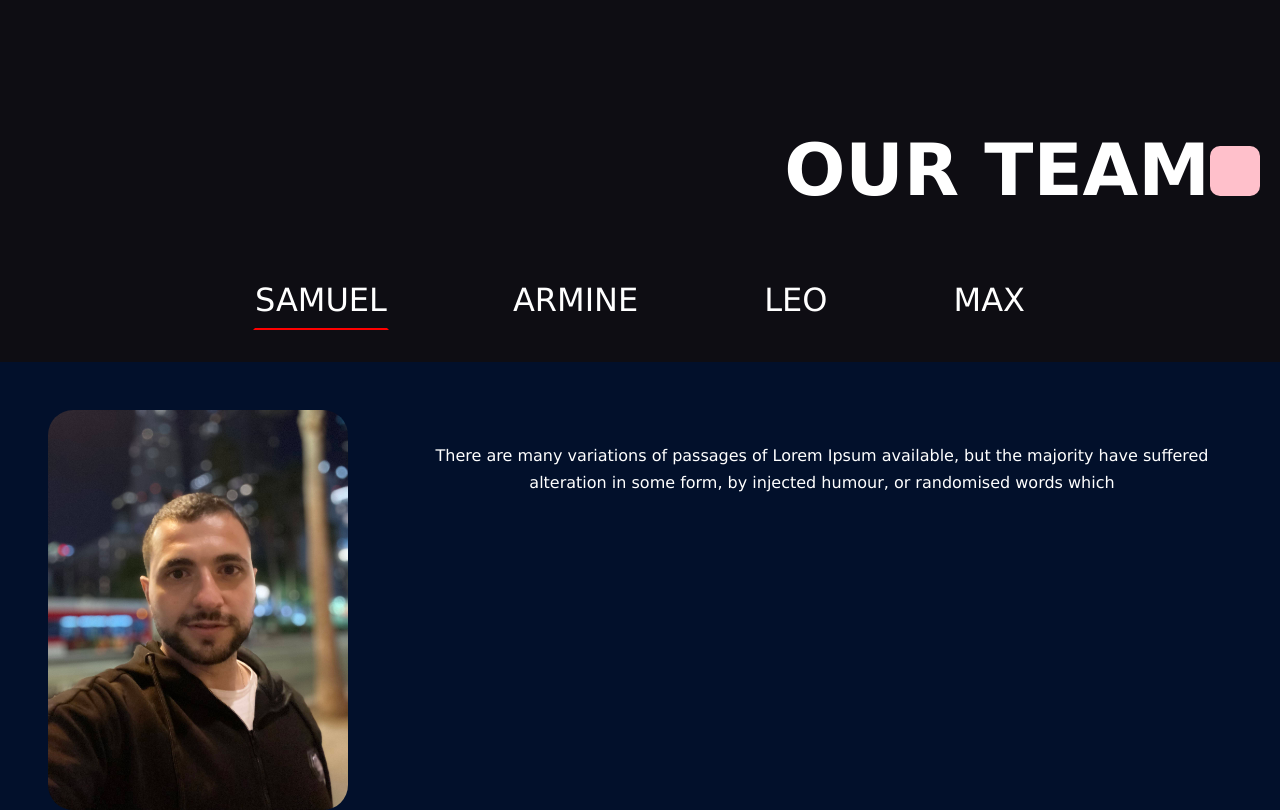
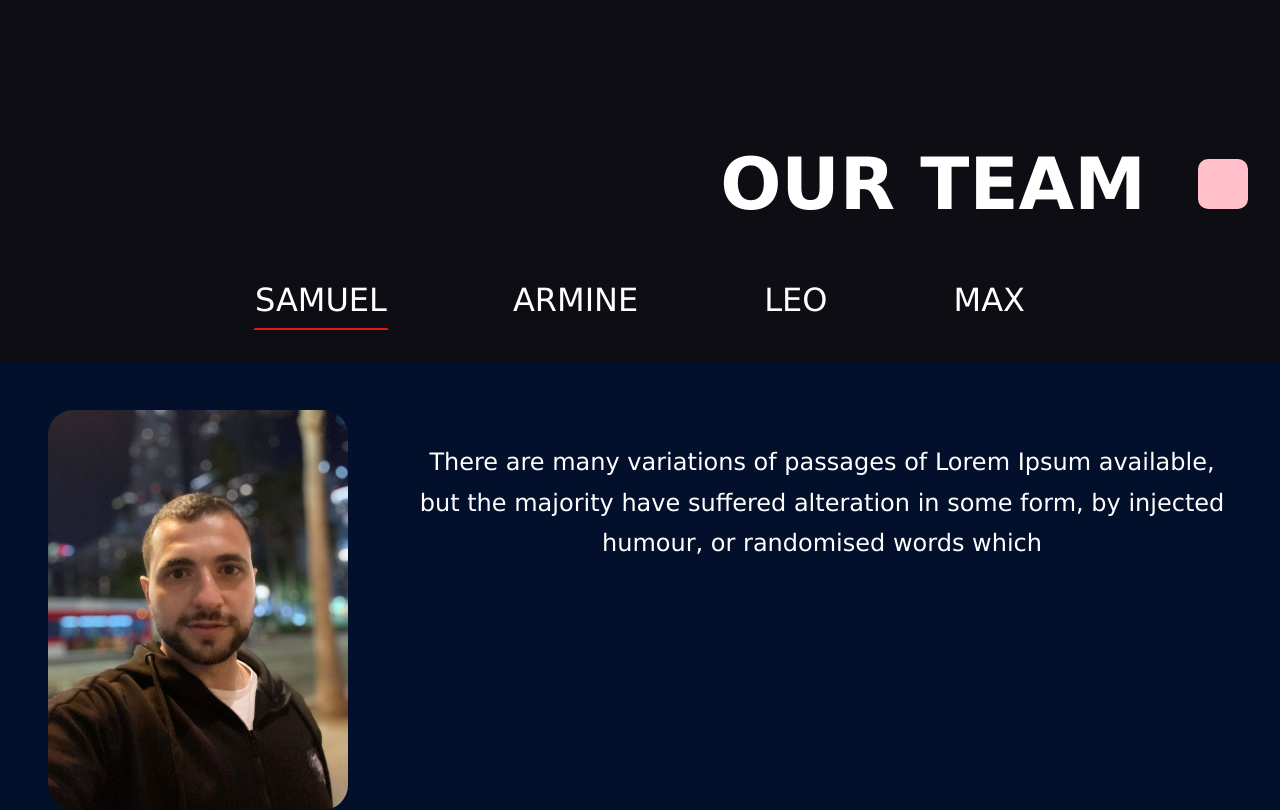
Before and after one commit to sukiasian/airweb, a React app: page / in a window 1280 px wide. Shown: the part 1300-2110 px from the top of the page. Built offline with nearby package versions, Linux system fonts and the light colour scheme.

Commit message:
ADAPTIVE / ALL
Bad adaptation for phone

```diff
--- a/src/pages/LandingPage/OurVisionSection/VisionCards.tsx
+++ b/src/pages/LandingPage/OurVisionSection/VisionCards.tsx
@@ -24,13 +24,10 @@ const VisionCards = (): JSX.Element => {
     return <div className="vision-cards margin-top-large">
         {visionPoints.map((card, i) => {
             return <React.Fragment key={i}>
-                <WhiteCard image={<div style={{
-                    width: '200px',
-                    display: 'flex',
-                    justifyContent: 'center'
-                }}> <svg width={200}>
-                        <use className='vision-card__image' href={card.image} />
-                    </svg></div>
+                <WhiteCard image={
+                    <svg className='vision-card__image'>
+                        <use href={card.image} />
+                    </svg>
                 } title={card.title} description={card.description} />
             </React.Fragment>;
         })}
--- a/src/sass/base/_typography.scss
+++ b/src/sass/base/_typography.scss
@@ -13,16 +13,47 @@ body {
 	font-size: 4.5rem;
 	line-height: 1.2;
 	text-transform: uppercase;
+
+	@include respond(tab-port) {
+		font-size: 2rem;
+	}
+
+	@include respond(phone) {
+		font-size: 1.1rem;
+	}
+
+	@include respond(tab-land) {
+		font-size: 2.8rem;
+	}
+
 }
 
 .heading--secondary {
 	font-size: 4rem;
 	font-weight: 600;
 	display: inline-block;
+
+	@include respond(tab-port) {
+		font-size: 0.5rem;
 	}
+
+	@include respond(phone) {
+		font-size: 1.5rem;
+	}
+}
+
 .paragraph {
 	&--large {
 		font-size: 2rem;
+	}
+
+
+	@include respond(tab-port) {
+		font-size: 1.7rem;
+	}
+
+	@include respond(phone) {
+		font-size: 1.5rem;
 	}
 }
 
@@ -34,13 +65,31 @@ a {
 .section-heading {
 	display: flex;
 	align-items: center;
+	gap: 20px;
 
 	.red-bullet {
 		width: 50px;
 		height: 50px;
 		background-color: pink;
 		border-radius: 10px;
-		margin-right: 20px;
+		margin: 2rem;
+
+		@include respond(tab-port) {
+			width: 40px;
+			height: 40px;
+			margin: 1.5rem;
+		}
+
+		@include respond(phone) {
+			width: 30px;
+			height: 30px;
+			margin: 1.5rem;
+		}
+
+		@include respond(tab-land) {
+			margin: 2rem;
+		}
+
 	}
 
 	& h1 {
@@ -49,16 +98,22 @@ a {
 }
 
 .paragraph.active {
-	border-bottom: 2px solid red;
+	border-bottom: 2px solid rgb(233, 25, 25);
 }
 
-h1, h2, p, img, button, li {
+h1,
+h2,
+p,
+img,
+button,
+li {
 	-webkit-user-select: none;
 	-moz-user-select: none;
 	-ms-user-select: none;
 	user-select: none;
 }
 
-.background h1, h2 {
+.background h1,
+h2 {
 	color: white;
 }
--- a/src/sass/components/_buttons.scss
+++ b/src/sass/components/_buttons.scss
@@ -13,7 +13,7 @@ button {
 }
 
 .button {
-	font-size:medium;
+	font-size: medium;
 	font-weight: 700;
 	padding: 1.2rem 0.5rem;
 	box-shadow: 0 0 1px 3px rgba(209, 209, 209, 0.2);
@@ -34,12 +34,26 @@ button {
 		a {
 			color: white;
 		}
+
+		@include respond(phone) {
+			padding: 1.2rem 0.5rem;
+			width: 55px;
+			height: 55px;
+			border-radius: 70px;
+		}
 	}
 
 	&--round {
 		width: 150px;
 		height: 150px;
 		border-radius: 200px;
+
+		@include respond(tab-port) {}
+
+		@include respond(phone) {
+			width: 100px;
+			height: 100px
+		}
 	}
 }
 
@@ -60,11 +74,13 @@ button {
 
 @keyframes fadeOutGreenBackground {
 	from {
-    background-color: $color-validator-allowed; /* Starting color (fully opaque red) */
+		background-color: $color-validator-allowed;
+		/* Starting color (fully opaque red) */
 	}
 
 	to {
-    background-color: transparent; /* Ending color (fully transparent red) */
+		background-color: transparent;
+		/* Ending color (fully transparent red) */
 		color: $color-validator-allowed;
 		border: 2px solid $color-validator-allowed;
 	}
@@ -72,11 +88,13 @@ button {
 
 @keyframes fadeOutBlueBackground {
 	from {
-    background-color: $color-primary-blue; /* Starting color (fully opaque red) */
+		background-color: $color-primary-blue;
+		/* Starting color (fully opaque red) */
 	}
 
 	to {
-    background-color: transparent; /* Ending color (fully transparent red) */
+		background-color: transparent;
+		/* Ending color (fully transparent red) */
 		color: $color-primary-blue;
 		border: 2px solid $color-primary-blue;
 	}
--- a/src/sass/components/_cards.scss
+++ b/src/sass/components/_cards.scss
@@ -127,9 +127,6 @@
 			font-weight: 600;
 		}
 
-		@include respond(tab-land) {
-
-		}
 
 	}
 
@@ -163,10 +160,4 @@
 	svg {
 		width: 150px;
 	}
-
-	@include respond(tab-port) {}
-
-	@include respond(phone) {
-	}
-
 }
--- a/src/sass/pages/_landing-page.scss
+++ b/src/sass/pages/_landing-page.scss
@@ -26,7 +26,26 @@
 	padding: 4rem 10rem;
 	width: 45rem;
 	border-radius: 25px;
-	box-shadow: 0 0 1px 3px rgba(209, 209, 209, 0.2);;
+	box-shadow: 0 0 1px 3px rgba(209, 209, 209, 0.2);
+
+	@include respond(phone) {
+		padding: 1rem 2.5rem;
+		width: 20rem;
+		font-size: medium;
+	}
+
+	@include respond(tab-port) {
+		margin-left: 0.5rem;
+		padding: 1rem 2.5rem;
+		width: 30rem;
+		font-size: medium;
+	}
+
+	@include respond(tab-land) {
+		padding: 1rem 2.5rem;
+		width: 35rem;
+		height: 35rem;
+	}
 }
 
 #contact-us-or-paragraph {
@@ -36,9 +55,10 @@
 
 .our-team {
 	display: flex;
-    flex-direction: column;
-    align-items: center;
+	flex-direction: column;
+	align-items: center;
 }
+
 .our-team__members {
 	display: flex;
 	justify-content: space-around;
@@ -55,6 +75,17 @@
 
 		&:hover:not(.active) {
 			border-bottom: 2px solid rgb(219, 121, 121);
+		}
+
+		@include respond(tab-port) {
+			font-size: 2rem;
+			justify-content: space-between;
+		}
+
+		@include respond(phone) {
+			font-size: 1.3rem;
+			justify-content: space-between;
+			padding: 0.5rem;
 		}
 	}
 }
@@ -73,6 +104,22 @@
 	// grid-row: 3;
 	// place-self: center;
 	color: white;
+	font-size: 1.5rem;
+
+	@include respond(tab-port) {
+		font-size: 2rem;
+	}
+
+	@include respond(phone) {
+		font-size: 1.5rem;
+		grid-column: 1;
+		grid-row: 2;
+		margin-left: 4rem;
+	}
+
+	@include respond(tab-land) {
+		font-size: 1.5rem;
+	}
 }
 
 .member-image {
@@ -81,6 +128,19 @@
 	border-radius: 25px;
 	object-fit: cover;
 	object-position: 100%;
+
+	@include respond(tab-port) {
+		margin-top: 8rem;
+		margin-left: 1rem;
+	}
+
+	@include respond(phone) {
+		position: center;
+		width: 250px;
+		height: 350px;
+		margin-left: 4rem;
+
+	}
 }
 
 
@@ -90,7 +150,8 @@
 	flex-direction: column;
 	align-items: center;
 
-	& h1, p {
+	& h1,
+	p {
 		color: white;
 		width: 80%;
 	}
```
Lines whose indentation alone changed are shown as unchanged.
